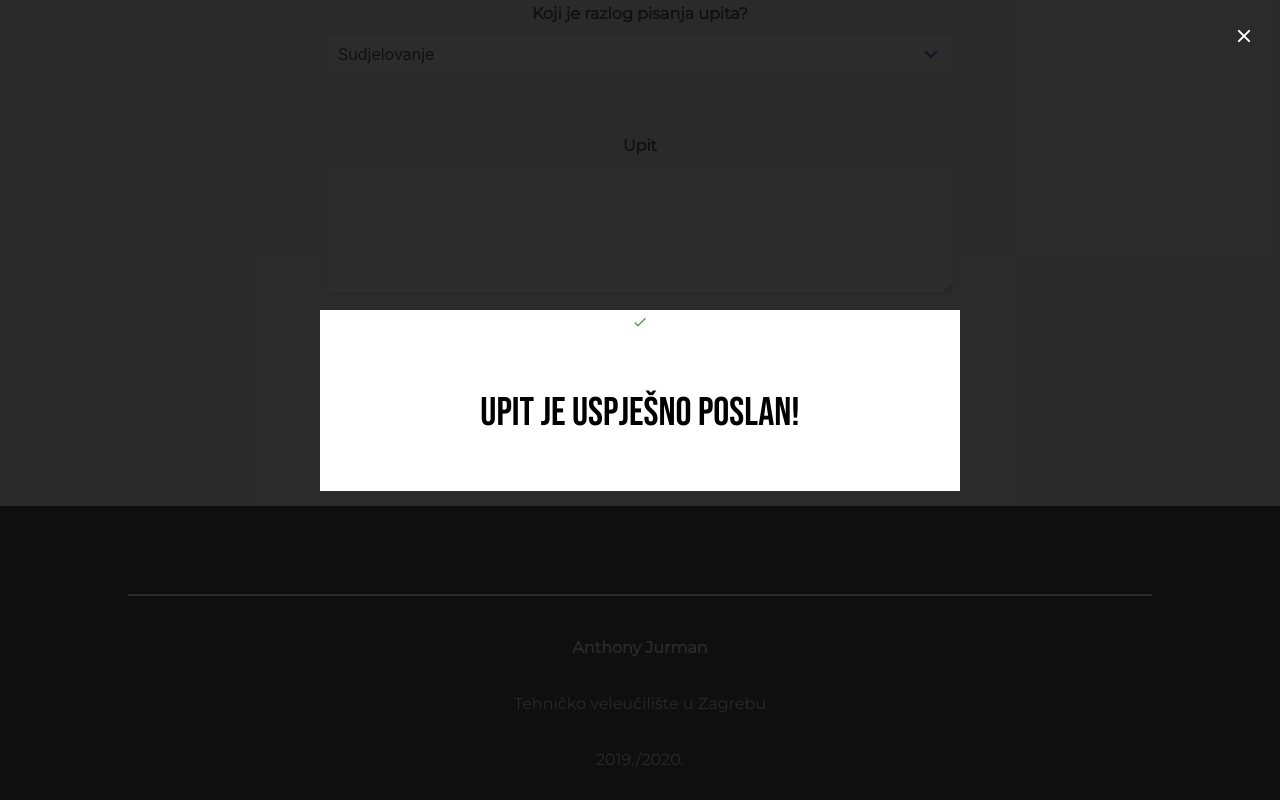
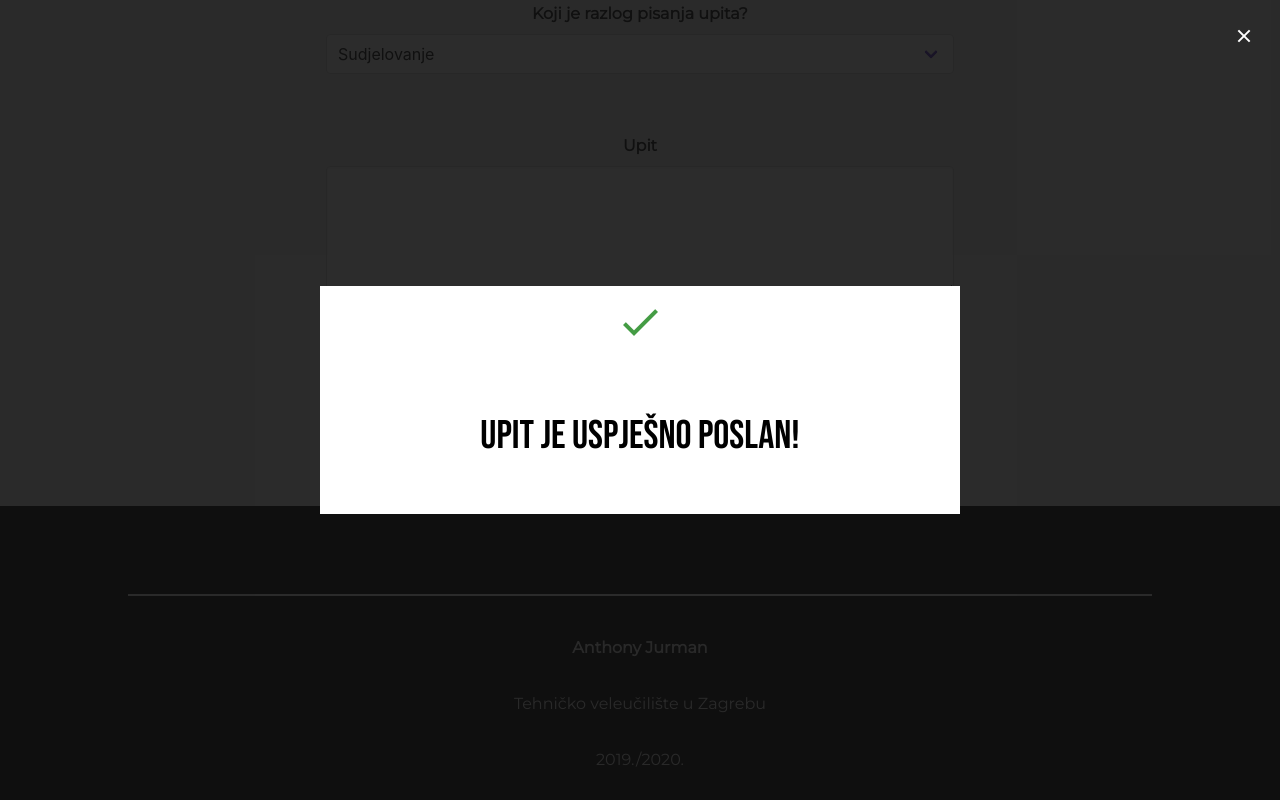
Before and after one commit to ajurman/usput, a Vue app: page /#/kontakt in a window 1280 px wide. Both pictures are taken after typing "Sample", "name@example.com", "Sample" into the empty fields and a click on the button "Pošalji upit". Built offline with nearby package versions, Linux system fonts and the light colour scheme.

Commit message:
Update kontakt.vue

```diff
--- a/src/views/kontakt.vue
+++ b/src/views/kontakt.vue
@@ -82,7 +82,7 @@
                 </form>
                 <b-modal :active.sync="isModalActive" :width="640" scroll="keep">
                     <div class="has-background-white">
-                        <i class="mdi mdi-check"></i>
+                        <i class="mdi mdi-check mdi-48px"></i>
                         <h4 class="is-size-2">Upit je uspješno poslan!</h4>
                     </div>
                 </b-modal>
```
